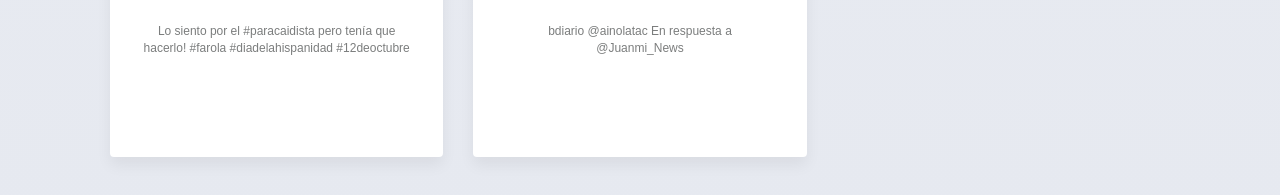
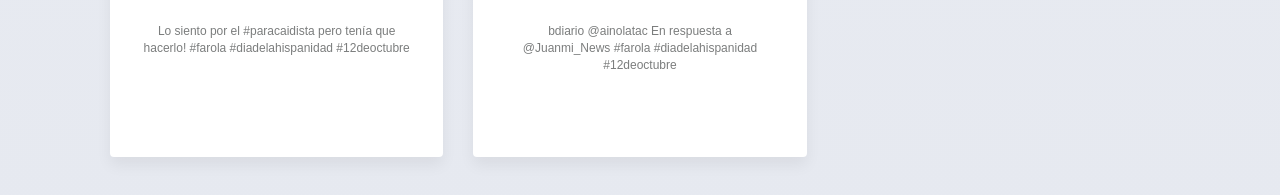
Before and after one commit to spanishlamppost/spanishlamppost.github.io, a plain HTML site: page index.html in a window 1280 px wide. Shown: the part 2244-2439 px from the top of the page. Drawn offline with nearby package versions, Linux system fonts and the light colour scheme; a web font is replaced by a local one.

Commit message:
Add files via upload

```diff
--- a/index.html
+++ b/index.html
@@ -174,7 +174,7 @@
 						<img src="images/img-1183107837855260672.jpg">
 					</a>
 					<div class="caption">
-						<p>bdiario @ainolatac En respuesta a @Juanmi_News</p>
+						<p>bdiario @ainolatac En respuesta a @Juanmi_News #farola #diadelahispanidad #12deoctubre</p>
 					</div>
 				</div>
 			</div>
```
